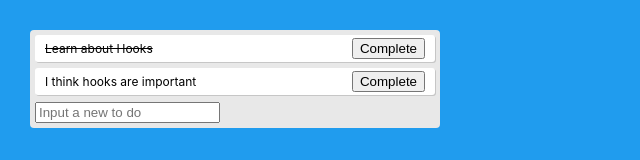
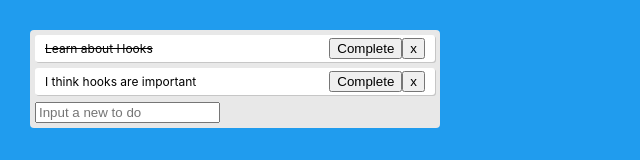
Before and after one commit to mwanjajoel/react-hooks, a React (Create React App) app: page / in a window 1280 px wide. Shown: the top 160 px of the page, without its empty margins (0-640 px from the left). Built offline with nearby package versions, Linux system fonts and the light colour scheme.

Commit message:
Added a delete to do option

```diff
--- a/src/App.js
+++ b/src/App.js
@@ -31,11 +31,18 @@
 
   }
 
+  // function to remove todo
+  const removeTodo = index => {
+    const newTodos = [...todos];
+    newTodos.splice(index, 1)
+    setTodos(newTodos)
+  }
+
   return (
     <div className="app">
       <div className="todo-list">
         {todos.map((todo, index) => (
-          <Todo key={index} todo={todo} index={index} completedTodo={completedTodo}/>
+          <Todo key={index} todo={todo} index={index} completedTodo={completedTodo} removeTodo={removeTodo}/>
         ))}
         <TodoForm addTodo={addTodo}/>
       </div>
--- a/src/components/Todo.js
+++ b/src/components/Todo.js
@@ -1,12 +1,13 @@
 import React from 'react';
 import '../App.css';
 
-function Todo({todo, index, completedTodo}) {
+function Todo({todo, index, completedTodo, removeTodo}) {
     return(
         <div className="todo" style={{ textDecoration: todo.isCompleted ? 'line-through': ''}}>
             {todo.text}
             <div>
             <button onClick={() => completedTodo(index)}>Complete</button>
+            <button onClick={() => removeTodo(index)}>x</button>
             </div>
         </div>
 
```
Also changed, not shown: 1 other file (tests, documents, lock files or other folders).
